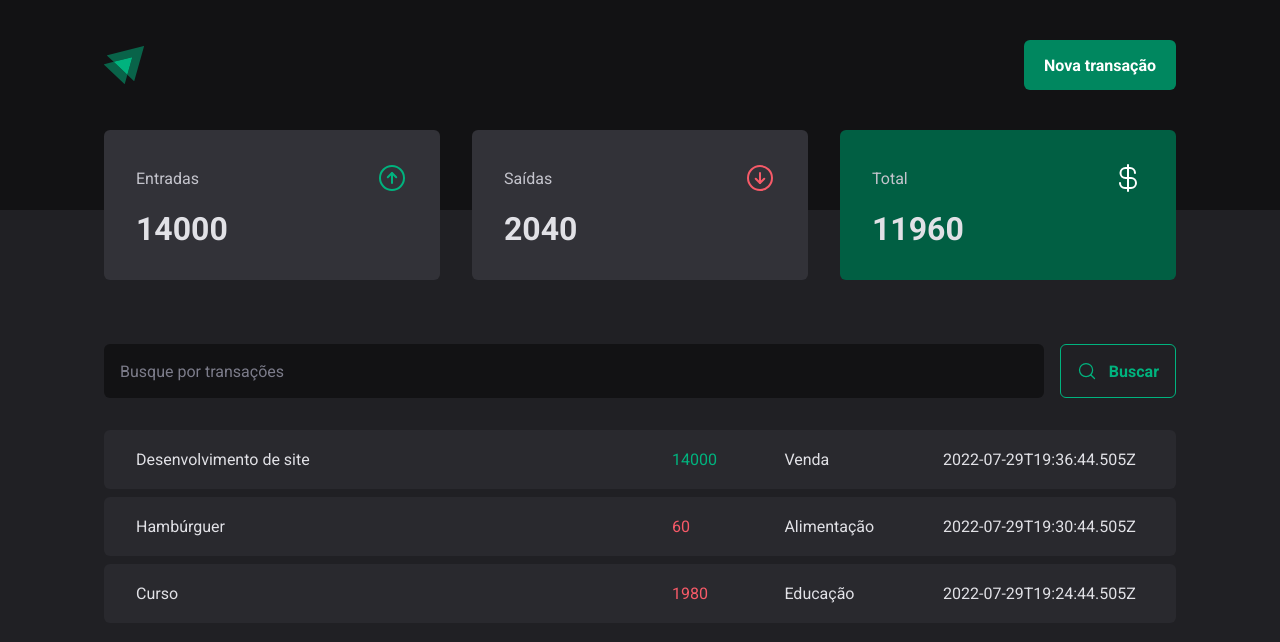
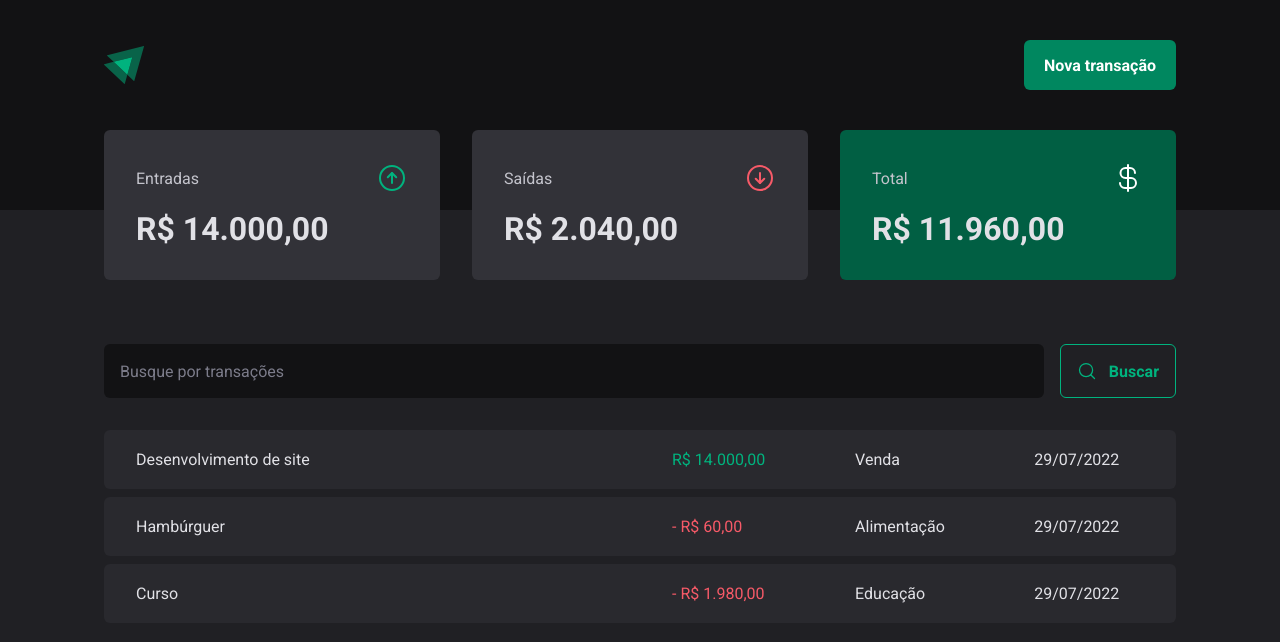
Before and after one commit to RayaneMagdalena/dt-money, a React (Vite) app: page / in a window 1280 px wide. Shown: the top 642 px of the page. Built offline with nearby package versions, Linux system fonts and the light colour scheme; data requests are answered from the project's data file.

Commit message:
Date and price formatting

```diff
--- a/src/components/Summary/index.tsx
+++ b/src/components/Summary/index.tsx
@@ -2,6 +2,7 @@
 import { SummaryCard, SummaryContainer } from "./styles";
 import { useContext } from "react";
 import { TransactionsContext } from "../../contexts/TransactionsContext";
+import { priceFormatter } from "../../utils/formatter";
 
 export function Summary() {
   const { transactions } = useContext(TransactionsContext);
@@ -34,7 +35,7 @@
           <ArrowCircleUp size={32} color="#00b37e" />
         </header>
 
-        <strong>{summary.income}</strong>
+        <strong>{priceFormatter.format(summary.income)}</strong>
       </SummaryCard>
 
       <SummaryCard>
@@ -43,7 +44,7 @@
           <ArrowCircleDown size={32} color="#f75a68" />
         </header>
 
-        <strong>{summary.outcome}</strong>
+        <strong>{priceFormatter.format(summary.outcome)}</strong>
       </SummaryCard>
 
       <SummaryCard variant="green">
@@ -52,7 +53,7 @@
           <CurrencyDollar size={32} color="#fff" />
         </header>
 
-        <strong>{summary.total}</strong>
+        <strong>{priceFormatter.format(summary.total)}</strong>
       </SummaryCard>
     </SummaryContainer>
   );
--- a/src/pages/transactions/index.tsx
+++ b/src/pages/transactions/index.tsx
@@ -8,6 +8,7 @@
 import { SearchForm } from "./components/SearchForm";
 import { useContext } from "react";
 import { TransactionsContext } from "../../contexts/TransactionsContext";
+import { dateFormatter, priceFormatter } from "../../utils/formatter";
 
 export function Transactions() {
 
@@ -29,11 +30,13 @@
               <td width="50%">{transaction.description}</td>
               <td>
                 <PriceHighlight variant={transaction.type}>
-                  {transaction.price}
+                  {/* Formatação do preço */}
+                  {transaction.type === 'outcome' && '- '}
+                  {priceFormatter.format(transaction.price)}
                   </PriceHighlight>
               </td>
               <td>{transaction.category}</td>
-              <td>{transaction.createdAt}</td>
+              <td>{dateFormatter.format(new Date(transaction.createdAt))}</td>
             </tr>
               )
             })}
--- /dev/null
+++ b/src/utils/formatter.ts
@@ -0,0 +1,6 @@
+export const dateFormatter = new Intl.DateTimeFormat('pt-BR');
+
+export const priceFormatter = new Intl.NumberFormat('pt-BR', {
+    style: 'currency',
+    currency: 'BRL',
+});
```
